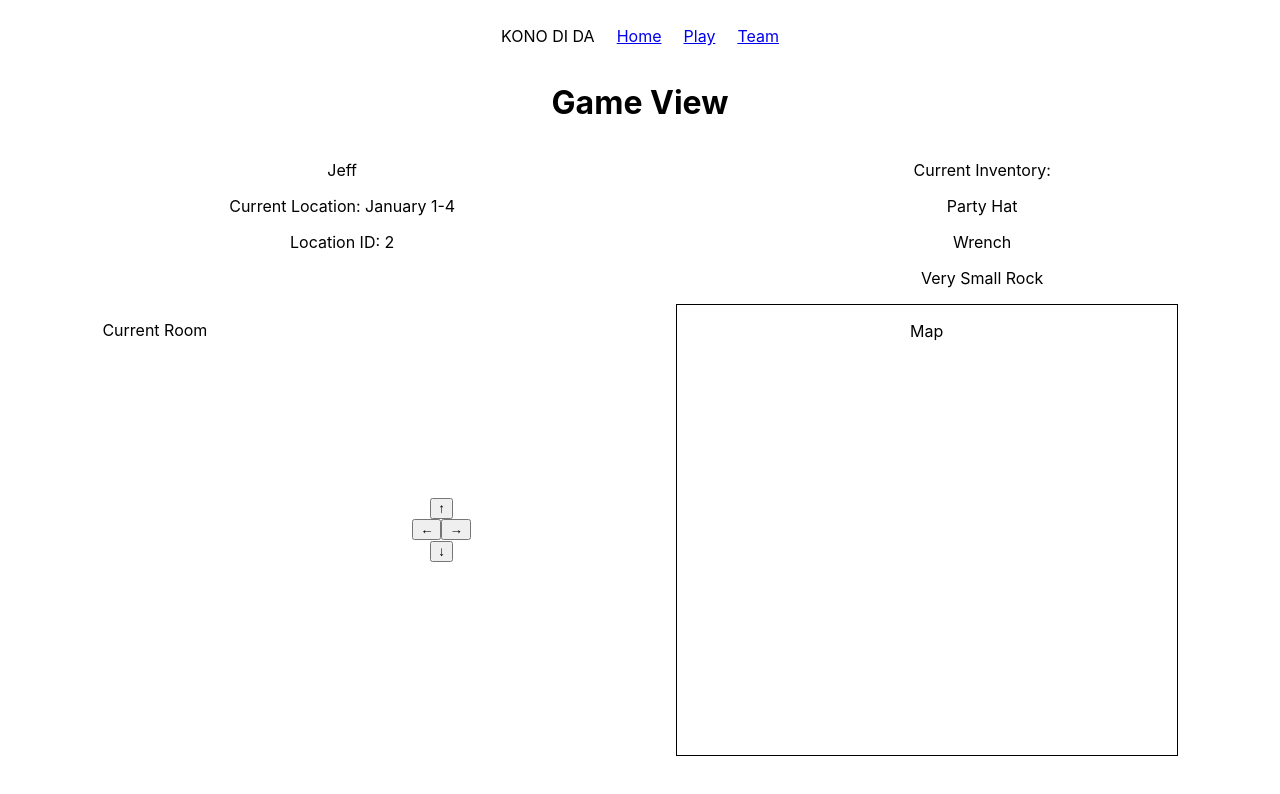
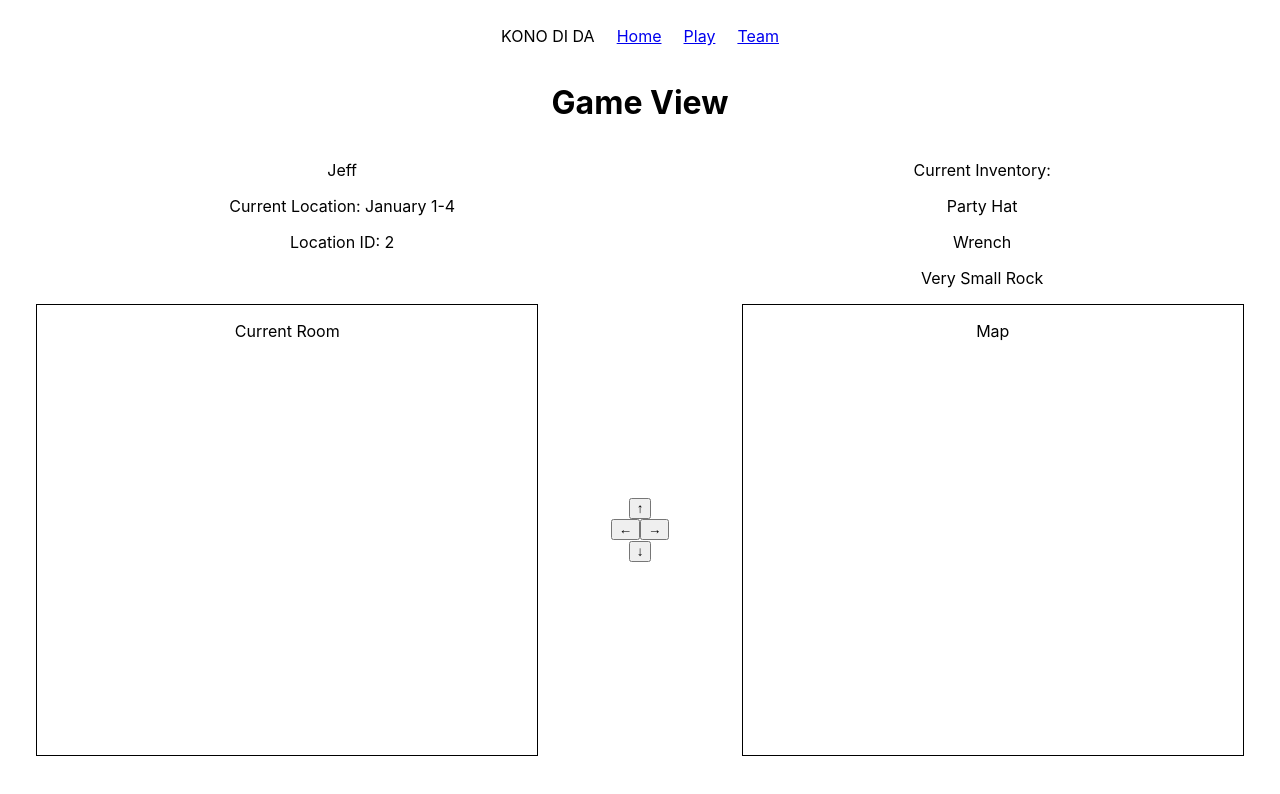
Before and after one commit to KONO-DI-DA/cs.frontend, a React (Create React App) app in the folder kono-di-da/: page /play in a window 1280 px wide. Shown: the top 794 px of the page. Built offline with nearby package versions, Linux system fonts and the light colour scheme; sample sign-in values are in the browser's storage.

Commit message:
history.push resolved with help of brellin.

```diff
--- a/kono-di-da/src/App.js
+++ b/kono-di-da/src/App.js
@@ -29,9 +29,9 @@ function App() {
     <div className="App">
       <NavBar/>
       <Route exact path='/' component={LandingPage}/>
-      {/*<PrivateRoute exact path='/play' component={GameView}/>*/}
       <UserContext.Provider value={{playerState, setPlayerState}}>
-        <Route exact path='/play' component={GameView}/>
+        <PrivateRoute exact path='/play' component={GameView}/>
+        {/*<Route exact path='/play' component={GameView}/>*/}
         <Route exact path='/team' component={Team}/>
         <Route exact path='/sign-in' component={SignIn}/>
         <Route exact path='/register' component={Register}/>
--- a/kono-di-da/src/components/gameView/GameView.js
+++ b/kono-di-da/src/components/gameView/GameView.js
@@ -7,8 +7,8 @@ import "./GameView.scss";
 const GameView = () => {
 
 
-const {playerState, setPlayerState} = useContext(UserContext);
-const locations = [1, 2, 3, 4, 5, 6, 7, 8, 9, 10];
+  const {playerState, setPlayerState} = useContext(UserContext);
+  const locations = [1, 2, 3, 4, 5, 6, 7, 8, 9, 10];
 
 
   const changeLocationWithArrows = (e) => {
@@ -57,7 +57,7 @@ const locations = [1, 2, 3, 4, 5, 6, 7, 8, 9, 10];
               <button onClick={changeLocation} value="left">
                 &#8592;
               </button>
-              <button button onClick={changeLocation} value="right">
+              <button onClick={changeLocation} value="right">
                 &#8594;
               </button>
             </div>
--- a/kono-di-da/src/components/gameView/GameView.scss
+++ b/kono-di-da/src/components/gameView/GameView.scss
@@ -17,7 +17,7 @@
   flex-direction: row;
   justify-content: space-around;
 
-  .current-room-none {
+  .current-room {
     border: 1px solid black;
     height: 450px;
     width: 500px;
--- a/kono-di-da/src/components/userAuth/SignIn.js
+++ b/kono-di-da/src/components/userAuth/SignIn.js
@@ -12,20 +12,23 @@ const SignIn = (props) => {
 
   const handleChange = (e) => {
     const updatedUser = {...user, [e.target.name]: e.target.value};
-    console.log
-    ('handle change', e.target.name, e.target.value,
-      'updated user', updatedUser
-    );
+    // console.log
+    // ('handle change', e.target.name, e.target.value,
+    //   'updated user', updatedUser
+    // );
     setUser(updatedUser);
     // console.log('user', user);
   };
 
   const handleSubmit = (e) => {
     e.preventDefault();
-    auth.signIn(user);
+    auth.signIn(user)
+      .then(() =>
+        history.push('/play'));
     console.log(user);
-    history.push('/play')
   };
+
+
 
   return (
     <div>
--- a/kono-di-da/src/utils/Authentication.js
+++ b/kono-di-da/src/utils/Authentication.js
@@ -4,7 +4,7 @@ import {axiosWithAuth} from "./axiosWithAuth";
 
 const auth = {
   register(user) {
-    axiosWithAuth()
+    axios
       .post('https://kono-di-da.herokuapp.com/api/auth/register', user)
       .then(res => {
         console.log(res)
@@ -14,7 +14,7 @@ const auth = {
       })
   },
   signIn(user) {
-    axios
+    return axios
       .post('https://kono-di-da.herokuapp.com/api/auth/login', user)
       .then(res => {
         console.log(res.data.token);
--- a/kono-di-da/src/utils/PrivateRoute.js
+++ b/kono-di-da/src/utils/PrivateRoute.js
@@ -2,11 +2,13 @@ import React from 'react';
 import {Route, Redirect} from 'react-router-dom'
 
 const PrivateRoute = ({component: Component, ...rest}) => {
+
+
   return (
     <Route
       {...rest}
       render={props =>
-        localStorage.getItem("token") ? (
+        localStorage.getItem('token') ? (
           <Component {...props}/>
         ) : (
           <Redirect to='/sign-in'/>
```
Also changed, not shown: kono-di-da/src/components/gameView/CurrentRoom.js (added, +11 -0 lines).
